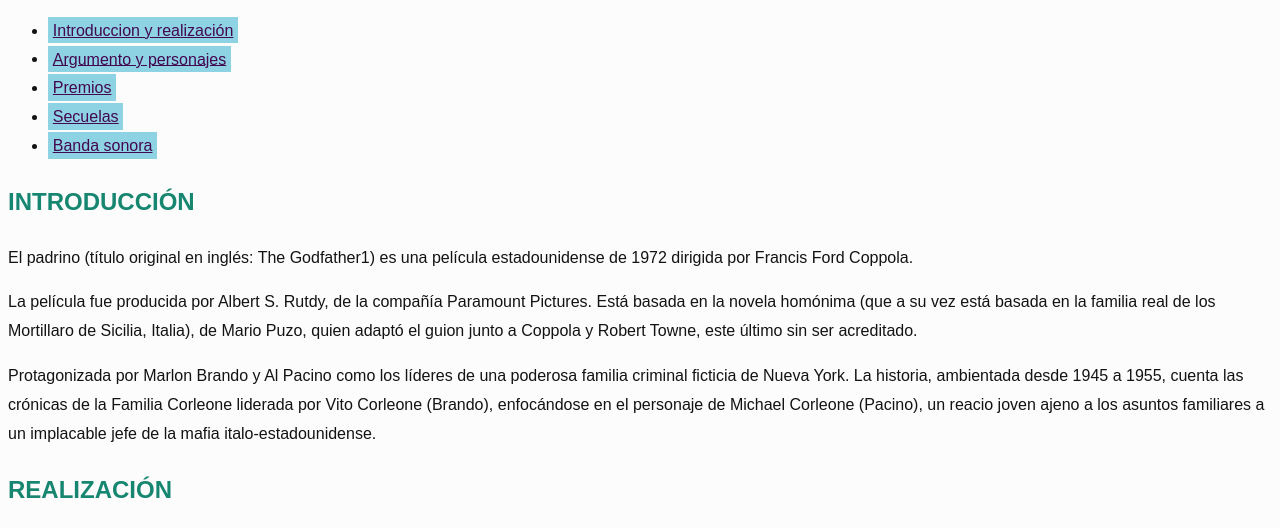
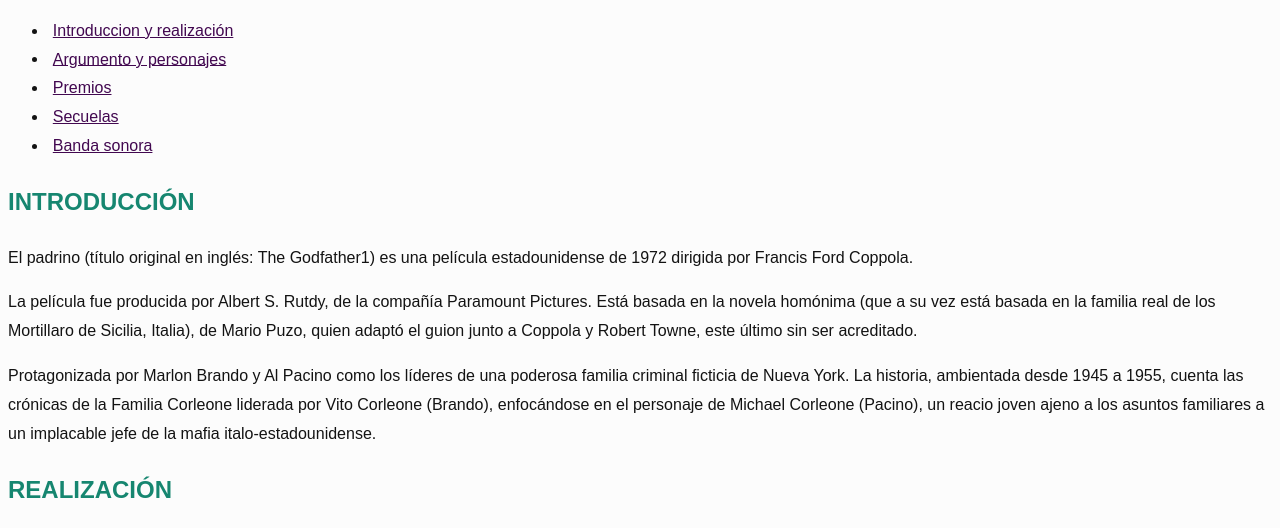
Before and after one commit to ElenaRodriguezRio/practica1, a plain HTML site: page index.html in a window 1280 px wide. Shown: the part 243-771 px from the top of the page. Drawn offline with Linux system fonts and the light colour scheme.

Commit message:
correción contrastes

```diff
--- a/estilo.css
+++ b/estilo.css
@@ -31,10 +31,8 @@
 }
 nav a:hover, nav a:focus{
     color: #168670;
-    background-color: #d3d3d3;
 }
 nav a{
-    background-color: #8ed3e4;
     padding:0.3em;
 }
 th, td{
```
